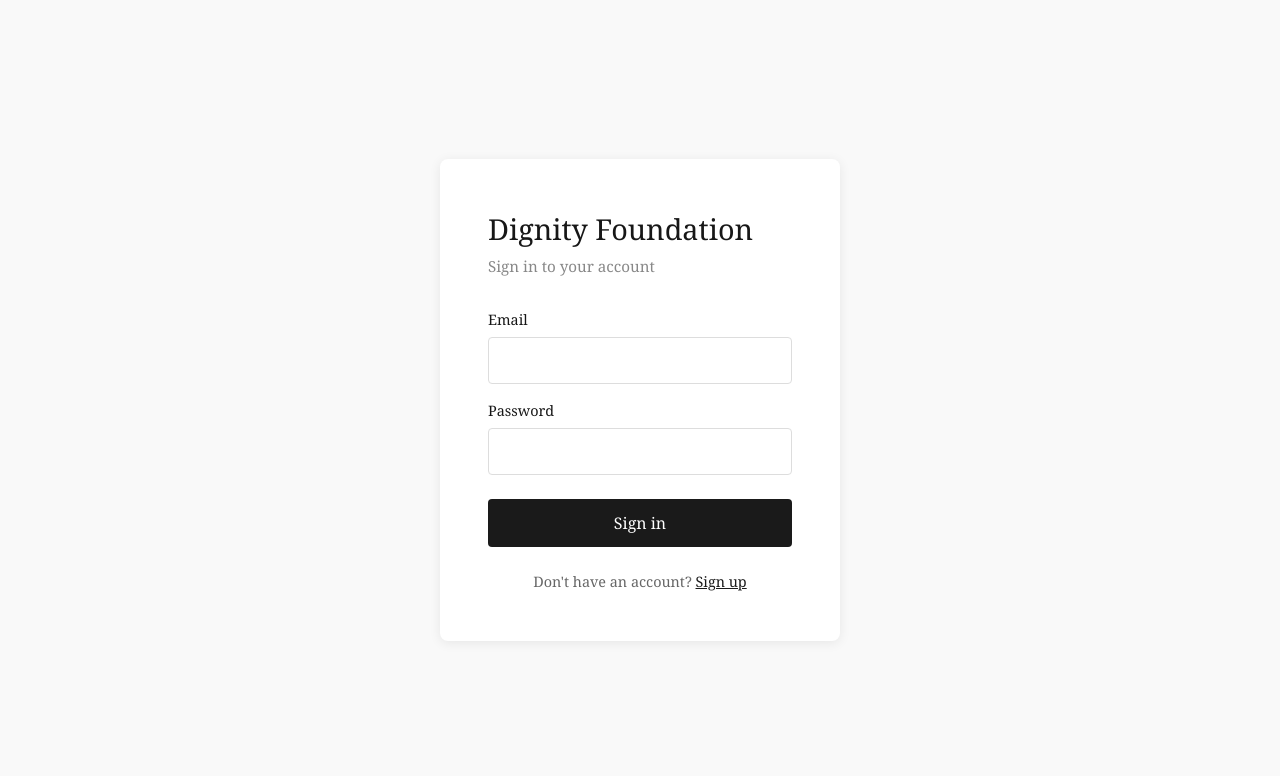
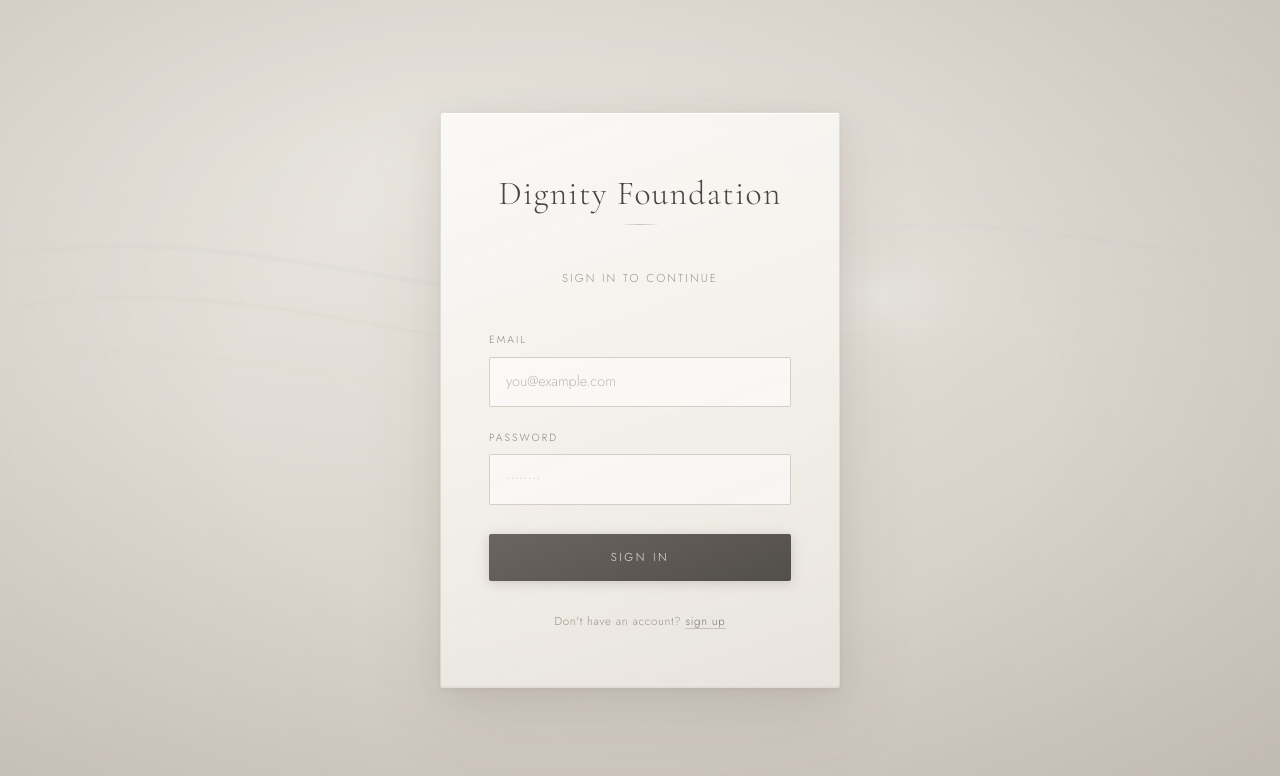
Before and after one commit to digitaloakmontdesign-commits/dignity-foundation, a Next.js app: page / in a window 1280 px wide. Shown: the top 776 px of the page. Built offline with nearby package versions, Linux system fonts and the light colour scheme.

Commit message:
redesign sign-in page

```diff
--- a/app/page.tsx
+++ b/app/page.tsx
@@ -3,131 +3,324 @@
 import { useState } from 'react'
 import { createClient } from '../supabase'
 
-export default function Home() {
+export default function SignIn() {
   const [email, setEmail] = useState('')
   const [password, setPassword] = useState('')
   const [isSignUp, setIsSignUp] = useState(false)
-  const [message, setMessage] = useState('')
+  const [error, setError] = useState('')
   const [loading, setLoading] = useState(false)
 
-  async function handleSubmit(e: React.FormEvent) {
-    e.preventDefault()
+  async function handleSubmit() {
+    setError('')
     setLoading(true)
-    setMessage('')
     const supabase = createClient()
-
-    if (isSignUp) {
-      const { error } = await supabase.auth.signUp({ email, password })
-      if (error) setMessage(error.message)
-      else setMessage('Account created! You can now sign in.')
-    } else {
-      const { error } = await supabase.auth.signInWithPassword({ email, password })
-      if (error) setMessage(error.message)
-      else window.location.href = '/dashboard'
-    }
-    setLoading(false)
+    const { error } = isSignUp
+      ? await supabase.auth.signUp({ email, password })
+      : await supabase.auth.signInWithPassword({ email, password })
+    if (error) { setError(error.message); setLoading(false) }
+    else window.location.href = '/dashboard'
   }
 
   return (
-    <div style={{
-      minHeight: '100vh',
-      display: 'flex',
-      alignItems: 'center',
-      justifyContent: 'center',
-      backgroundColor: '#f9f9f9',
-      fontFamily: 'Georgia, serif'
-    }}>
-      <div style={{
-        backgroundColor: 'white',
-        padding: '3rem',
-        borderRadius: '8px',
-        boxShadow: '0 2px 12px rgba(0,0,0,0.08)',
-        width: '100%',
-        maxWidth: '400px'
-      }}>
-        <h1 style={{ marginBottom: '0.25rem', fontSize: '1.8rem' }}>
-          Dignity Foundation
-        </h1>
-        <p style={{ color: '#888', marginBottom: '2rem', fontSize: '0.95rem' }}>
-          {isSignUp ? 'Create your account' : 'Sign in to your account'}
-        </p>
+    <>
+      <style>{`
+        @import url('https://fonts.googleapis.com/css2?family=Cormorant+Garamond:ital,wght@0,300;0,400;1,300;1,400&family=Jost:wght@200;300;400&display=swap');
 
-        <form onSubmit={handleSubmit}>
-          <div style={{ marginBottom: '1rem' }}>
-            <label style={{ display: 'block', marginBottom: '0.4rem', fontSize: '0.9rem' }}>
-              Email
-            </label>
+        * { box-sizing: border-box; margin: 0; padding: 0; }
+
+        @keyframes silkDrift {
+          0%   { transform: translateX(0px) translateY(0px) rotate(0deg); }
+          33%  { transform: translateX(18px) translateY(-12px) rotate(0.4deg); }
+          66%  { transform: translateX(-10px) translateY(6px) rotate(-0.2deg); }
+          100% { transform: translateX(0px) translateY(0px) rotate(0deg); }
+        }
+        @keyframes shimmer {
+          0%   { opacity: 0.4; }
+          50%  { opacity: 0.75; }
+          100% { opacity: 0.4; }
+        }
+        @keyframes fadeUp {
+          from { opacity: 0; transform: translateY(22px); }
+          to   { opacity: 1; transform: translateY(0); }
+        }
+        @keyframes inputGlow {
+          0%   { box-shadow: 0 0 0 0 rgba(180,172,160,0); }
+          100% { box-shadow: 0 0 0 3px rgba(180,172,160,0.18); }
+        }
+
+        .page-wrap {
+          min-height: 100vh;
+          display: flex;
+          align-items: center;
+          justify-content: center;
+          font-family: 'Jost', sans-serif;
+          position: relative;
+          overflow: hidden;
+          background: #F2F0ED;
+        }
+
+        .bg-base {
+          position: fixed; inset: 0; z-index: 0;
+          background: radial-gradient(ellipse 120% 100% at 30% 20%, #EAE6E0 0%, #E0DBD4 35%, #D4CEC7 70%, #C8C2BA 100%);
+        }
+
+        .bg-silk {
+          position: fixed; inset: 0; z-index: 1;
+          pointer-events: none;
+          animation: silkDrift 28s ease-in-out infinite;
+        }
+
+        .bg-vignette {
+          position: fixed; inset: 0; z-index: 2;
+          pointer-events: none;
+          background: radial-gradient(ellipse 80% 80% at 50% 50%, transparent 40%, rgba(150,142,132,0.22) 100%);
+        }
+
+        .card {
+          position: relative; z-index: 10;
+          width: 100%; max-width: 400px;
+          margin: 2rem;
+          background: linear-gradient(160deg,
+            rgba(255,255,253,0.78) 0%,
+            rgba(248,245,240,0.82) 50%,
+            rgba(238,234,228,0.76) 100%
+          );
+          border: 1px solid rgba(210,204,196,0.6);
+          border-radius: 3px;
+          box-shadow:
+            0 2px 4px rgba(100,92,82,0.06),
+            0 8px 32px rgba(100,92,82,0.10),
+            0 32px 80px rgba(100,92,82,0.10),
+            inset 0 1px 0 rgba(255,255,255,0.9),
+            inset 0 -1px 0 rgba(180,172,160,0.12);
+          backdrop-filter: blur(28px);
+          padding: 3.5rem 3rem;
+          animation: fadeUp 1.1s cubic-bezier(0.22,1,0.36,1) both;
+        }
+
+        .card::before {
+          content: '';
+          position: absolute;
+          top: -1px; left: 10%; right: 10%;
+          height: 1px;
+          background: linear-gradient(90deg, transparent, rgba(220,215,205,0.9), transparent);
+        }
+
+        .title {
+          font-family: 'Cormorant Garamond', serif;
+          font-size: 2.1rem;
+          font-weight: 300;
+          color: #4A4440;
+          letter-spacing: 0.04em;
+          text-align: center;
+          margin-bottom: 0.3rem;
+          animation: fadeUp 1.1s 0.1s cubic-bezier(0.22,1,0.36,1) both;
+        }
+
+        .subtitle {
+          font-size: 0.72rem;
+          font-weight: 300;
+          color: #9A948C;
+          letter-spacing: 0.18em;
+          text-transform: uppercase;
+          text-align: center;
+          margin-bottom: 2.8rem;
+          animation: fadeUp 1.1s 0.18s cubic-bezier(0.22,1,0.36,1) both;
+        }
+
+        .divider {
+          width: 40px; height: 1px;
+          background: linear-gradient(90deg, transparent, rgba(170,162,152,0.6), transparent);
+          margin: 0 auto 2.8rem;
+          animation: fadeUp 1.1s 0.22s cubic-bezier(0.22,1,0.36,1) both;
+        }
+
+        .field {
+          margin-bottom: 1.4rem;
+          animation: fadeUp 1.1s cubic-bezier(0.22,1,0.36,1) both;
+        }
+        .field:nth-child(1) { animation-delay: 0.26s; }
+        .field:nth-child(2) { animation-delay: 0.32s; }
+
+        .field label {
+          display: block;
+          font-size: 0.65rem;
+          font-weight: 300;
+          letter-spacing: 0.2em;
+          text-transform: uppercase;
+          color: #8A8480;
+          margin-bottom: 0.55rem;
+        }
+
+        .field input {
+          width: 100%;
+          background: rgba(255,255,255,0.5);
+          border: 1px solid rgba(195,188,180,0.7);
+          border-radius: 2px;
+          padding: 0.85rem 1rem;
+          font-family: 'Jost', sans-serif;
+          font-size: 0.9rem;
+          font-weight: 300;
+          color: #4A4440;
+          outline: none;
+          transition: border-color 0.3s, background 0.3s, box-shadow 0.3s;
+        }
+        .field input::placeholder { color: #BEB8B2; }
+        .field input:focus {
+          border-color: rgba(170,162,152,0.9);
+          background: rgba(255,255,255,0.72);
+          box-shadow: 0 0 0 3px rgba(180,172,160,0.12);
+        }
+
+        .error {
+          font-size: 0.75rem;
+          color: #A08880;
+          text-align: center;
+          margin-bottom: 1rem;
+          font-style: italic;
+          animation: fadeUp 0.4s ease both;
+        }
+
+        .btn {
+          width: 100%;
+          padding: 0.95rem;
+          background: linear-gradient(160deg, #6B6560 0%, #524E4A 100%);
+          border: none;
+          border-radius: 2px;
+          color: rgba(240,237,232,0.95);
+          font-family: 'Jost', sans-serif;
+          font-size: 0.72rem;
+          font-weight: 300;
+          letter-spacing: 0.22em;
+          text-transform: uppercase;
+          cursor: pointer;
+          transition: opacity 0.3s, transform 0.2s, box-shadow 0.3s;
+          box-shadow: 0 2px 12px rgba(80,74,68,0.22);
+          margin-top: 0.4rem;
+          animation: fadeUp 1.1s 0.38s cubic-bezier(0.22,1,0.36,1) both;
+        }
+        .btn:hover {
+          opacity: 0.88;
+          transform: translateY(-1px);
+          box-shadow: 0 4px 20px rgba(80,74,68,0.28);
+        }
+        .btn:active { transform: translateY(0); }
+        .btn:disabled { opacity: 0.5; cursor: default; transform: none; }
+
+        .toggle {
+          margin-top: 2rem;
+          text-align: center;
+          font-size: 0.72rem;
+          font-weight: 300;
+          color: #9A948C;
+          letter-spacing: 0.06em;
+          animation: fadeUp 1.1s 0.44s cubic-bezier(0.22,1,0.36,1) both;
+        }
+        .toggle button {
+          background: none; border: none;
+          color: #7A7470;
+          font-family: 'Jost', sans-serif;
+          font-size: 0.72rem;
+          font-weight: 300;
+          letter-spacing: 0.06em;
+          cursor: pointer;
+          text-decoration: underline;
+          text-underline-offset: 3px;
+          text-decoration-color: rgba(140,134,128,0.4);
+          transition: color 0.2s;
+        }
+        .toggle button:hover { color: #4A4440; }
+      `}</style>
+
+      <div className="page-wrap">
+        <div className="bg-base" />
+
+        {/* Silk threads */}
+        <div className="bg-silk">
+          <svg viewBox="0 0 1440 900" preserveAspectRatio="xMidYMid slice"
+            style={{ width: '100%', height: '100%', position: 'absolute', top: 0, left: 0 }}>
+            <defs>
+              <linearGradient id="silk1" x1="0%" y1="0%" x2="100%" y2="0%">
+                <stop offset="0%"   stopColor="rgba(220,215,205,0)" />
+                <stop offset="20%"  stopColor="rgba(220,215,205,0.28)" />
+                <stop offset="50%"  stopColor="rgba(235,230,222,0.55)" />
+                <stop offset="80%"  stopColor="rgba(220,215,205,0.28)" />
+                <stop offset="100%" stopColor="rgba(220,215,205,0)" />
+              </linearGradient>
+              <linearGradient id="silver1" x1="0%" y1="0%" x2="100%" y2="0%">
+                <stop offset="0%"   stopColor="rgba(200,198,196,0)" />
+                <stop offset="25%"  stopColor="rgba(210,208,205,0.35)" />
+                <stop offset="50%"  stopColor="rgba(225,223,220,0.65)" />
+                <stop offset="75%"  stopColor="rgba(210,208,205,0.35)" />
+                <stop offset="100%" stopColor="rgba(200,198,196,0)" />
+              </linearGradient>
+              <radialGradient id="pool" cx="68%" cy="38%" r="18%">
+                <stop offset="0%"   stopColor="rgba(240,238,234,0.7)" />
+                <stop offset="40%"  stopColor="rgba(228,224,218,0.28)" />
+                <stop offset="100%" stopColor="rgba(220,216,210,0)" />
+              </radialGradient>
+            </defs>
+
+            <path d="M-100,380 C280,258 560,488 860,362 C1160,236 1320,408 1550,318 L1550,325 C1320,415 1160,243 860,369 C560,495 280,265 -100,387 Z"
+              fill="url(#silk1)" style={{ animation: 'shimmer 11s ease-in-out infinite' }} />
+
+            <path d="M-100,382 C280,260 560,490 860,364 C1160,238 1320,410 1550,320 L1550,322 C1320,412 1160,240 860,366 C560,492 280,262 -100,384 Z"
+              fill="url(#silver1)" opacity="0.7" style={{ animation: 'shimmer 11s 1s ease-in-out infinite' }} />
+
+            <path d="M-100,440 C220,322 500,538 800,415 C1100,292 1280,460 1550,372 L1550,378 C1280,466 1100,298 800,421 C500,544 220,328 -100,446 Z"
+              fill="url(#silk1)" opacity="0.5" style={{ animation: 'shimmer 14s 2s ease-in-out infinite' }} />
+
+            <path d="M-100,320 C260,208 520,418 820,302 C1120,186 1300,348 1550,268 L1550,273 C1300,353 1120,191 820,307 C520,423 260,213 -100,325 Z"
+              fill="url(#silver1)" opacity="0.4" style={{ animation: 'shimmer 16s 0.5s ease-in-out infinite' }} />
+
+            <rect x="0" y="0" width="1440" height="900" fill="url(#pool)"
+              style={{ animation: 'shimmer 8s ease-in-out infinite' }} />
+          </svg>
+        </div>
+
+        <div className="bg-vignette" />
+
+        <div className="card">
+          <h1 className="title">Dignity Foundation</h1>
+          <div className="divider" />
+          <p className="subtitle">{isSignUp ? 'create your account' : 'sign in to continue'}</p>
+
+          <div className="field">
+            <label>Email</label>
             <input
               type="email"
+              placeholder="you@example.com"
               value={email}
               onChange={e => setEmail(e.target.value)}
-              required
-              style={{
-                width: '100%',
-                padding: '0.65rem',
-                border: '1px solid #ddd',
-                borderRadius: '4px',
-                fontSize: '1rem',
-                boxSizing: 'border-box'
-              }}
+              onKeyDown={e => e.key === 'Enter' && handleSubmit()}
             />
           </div>
 
-          <div style={{ marginBottom: '1.5rem' }}>
-            <label style={{ display: 'block', marginBottom: '0.4rem', fontSize: '0.9rem' }}>
-              Password
-            </label>
+          <div className="field">
+            <label>Password</label>
             <input
               type="password"
+              placeholder="••••••••"
               value={password}
               onChange={e => setPassword(e.target.value)}
-              required
-              style={{
-                width: '100%',
-                padding: '0.65rem',
-                border: '1px solid #ddd',
-                borderRadius: '4px',
-                fontSize: '1rem',
-                boxSizing: 'border-box'
-              }}
+              onKeyDown={e => e.key === 'Enter' && handleSubmit()}
             />
           </div>
 
-          {message && (
-            <p style={{ color: '#c00', marginBottom: '1rem', fontSize: '0.9rem' }}>
-              {message}
-            </p>
-          )}
+          {error && <p className="error">{error}</p>}
 
-          <button
-            type="submit"
-            disabled={loading}
-            style={{
-              width: '100%',
-              padding: '0.75rem',
-              backgroundColor: '#1a1a1a',
-              color: 'white',
-              border: 'none',
-              borderRadius: '4px',
-              fontSize: '1rem',
-              cursor: loading ? 'not-allowed' : 'pointer',
-              opacity: loading ? 0.7 : 1
-            }}
-          >
-            {loading ? 'Please wait...' : isSignUp ? 'Create account' : 'Sign in'}
+          <button className="btn" onClick={handleSubmit} disabled={loading}>
+            {loading ? 'one moment...' : isSignUp ? 'create account' : 'sign in'}
           </button>
-        </form>
 
-        <p style={{ marginTop: '1.5rem', textAlign: 'center', fontSize: '0.9rem', color: '#666' }}>
-          {isSignUp ? 'Already have an account?' : "Don't have an account?"}{' '}
-          <span
-            onClick={() => setIsSignUp(!isSignUp)}
-            style={{ color: '#1a1a1a', cursor: 'pointer', textDecoration: 'underline' }}
-          >
-            {isSignUp ? 'Sign in' : 'Sign up'}
-          </span>
-        </p>
+          <div className="toggle">
+            {isSignUp ? 'Already have an account? ' : "Don't have an account? "}
+            <button onClick={() => { setIsSignUp(!isSignUp); setError('') }}>
+              {isSignUp ? 'sign in' : 'sign up'}
+            </button>
+          </div>
+        </div>
       </div>
-    </div>
+    </>
   )
 }
```
